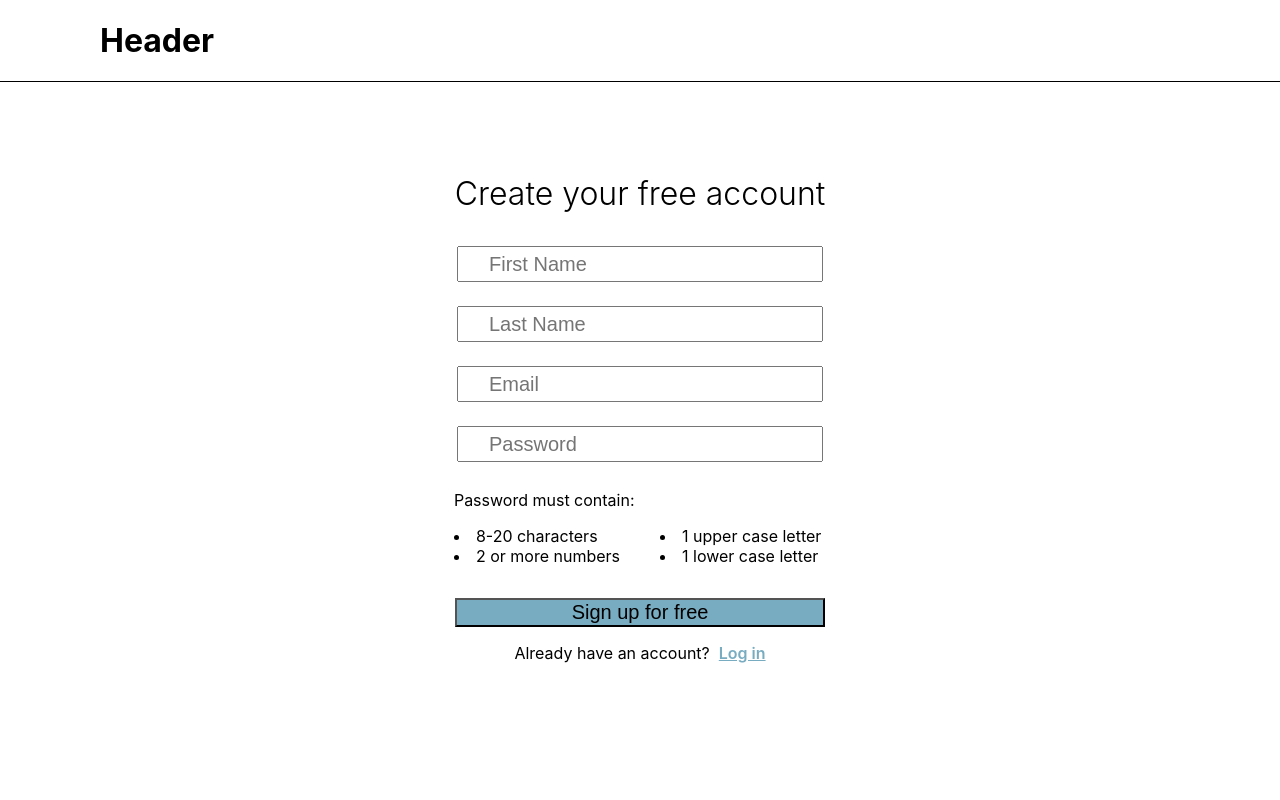
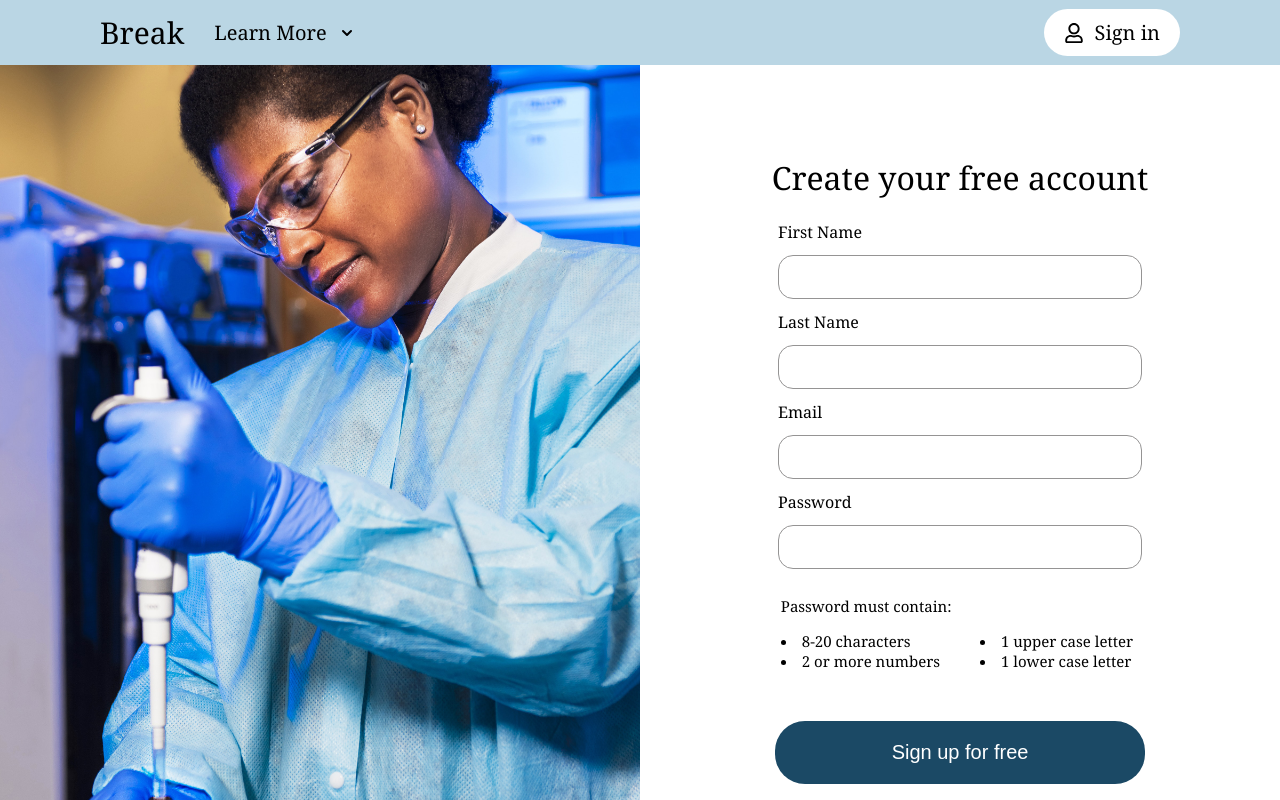
Before and after one commit to jenniferdinh1997/gradschool-frontend, a React (Create React App) app: page /signup in a window 1280 px wide. Shown: the top 800 px of the page. Built offline with nearby package versions, Linux system fonts and the light colour scheme.

Commit message:
finished signup frontend

```diff
--- a/public/index.html
+++ b/public/index.html
@@ -24,7 +24,7 @@
       work correctly both with client-side routing and a non-root public URL.
       Learn how to configure a non-root public URL by running `npm run build`.
     -->
-    <title></title>
+    <title>Break</title>
   </head>
   <body>
     <noscript>You need to enable JavaScript to run this app.</noscript>
--- a/routes/api/users.js
+++ b/routes/api/users.js
@@ -5,6 +5,6 @@ const router = express.Router();
 // @route   GET api/users
 // @dessc   test route
 // @access  Public
-router.get("/", (req,res) => res.send("User route"));
+router.get("/login", (req,res) => res.send("User route"));
 
 module.exports = router;
--- a/src/components/header/Header.jsx
+++ b/src/components/header/Header.jsx
@@ -14,7 +14,7 @@ const Header = () => {
 
             <div className="header-right">
                 <button id="login-btn">
-                    <Link to="/error" id="login-link">
+                    <Link to="/signup" id="login-link">
                         <FaRegUser /> &nbsp;
                         Sign in
                     </Link>
--- a/src/index.css
+++ b/src/index.css
@@ -1,8 +1,6 @@
 body {
   margin: 0;
-  font-family: -apple-system, BlinkMacSystemFont, 'Segoe UI', 'Roboto', 'Oxygen',
-    'Ubuntu', 'Cantarell', 'Fira Sans', 'Droid Sans', 'Helvetica Neue',
-    sans-serif;
+  font-family: "Cambria";
   -webkit-font-smoothing: antialiased;
   -moz-osx-font-smoothing: grayscale;
 }
--- a/src/screens/signup/Signup.css
+++ b/src/screens/signup/Signup.css
@@ -1,7 +1,18 @@
-.signup-header {
-    height: 60px;
-    border-bottom: 1px solid black;
-    padding-left: 100px;
+.signup-container {
+    display: flex;
+    flex-direction: row;
+}
+
+.signup-left {
+    width: 50%;
+}
+
+.signup-right {
+    width: 50%;
+}
+
+#signup-stock-photo {
+    width: 100%;
 }
 
 #signup-title {
@@ -19,19 +30,34 @@
 .signup-form input {
     width: 330px;
     height: 30px;
+    border-radius: 15px;
 }
 
 #first-name, #last-name, #email, #password {
-    font-size: 20px;
     margin: 12px 0px;
     padding-left: 30px;
+    height: 40px;
+    border: 1px rgb(149, 148, 148) solid;
 }
 
 #signup-button {
-    background-color: #78ACC1;
-    color: black;
+    margin: 20px auto;
     width: 370px;
+    background-color: #1B4965;
+    border-style: none;
+    padding: 20px 60px;
+    border-radius: 30px;
     font-size: 20px;
+    color: white;
+}
+
+#signup-button:hover {
+    background-color: #5FA8D3;
+}
+
+#signup-section {
+    display: flex;
+    flex-direction: column;
 }
 
 .pw-requirements {
@@ -39,6 +65,7 @@
     grid-template-columns: 1fr 1fr;
     grid-template-rows: 1fr 1fr;
     margin-bottom: 20px;
+    font-size: 15px;
 }
 
 #pw-title {
--- a/src/screens/signup/Signup.jsx
+++ b/src/screens/signup/Signup.jsx
@@ -1,33 +1,49 @@
 import React from "react";
 import { Link } from "react-router-dom";
+import Header from "../../components/header/Header";
+import Footer from "../../components/Footer/Footer";
+import SignUp from "../../assets/signup.jpg";
 import "./Signup.css";
 
 const Signup = () => {
     return (
         <div>
-            <header className="signup-header">
-                <h1>Header</h1>
-            </header>
-
-            <div>
+            <Header />
+            <div className="signup-container">
+                <div className="signup-left">
+                    <img
+                        src={SignUp}
+                        alt="Lab Worker"
+                        id="signup-stock-photo"
+                    />
+                </div>
+                <div className="signup-right">
                     <form className="signup-form">
                         <h1 id="signup-title">Create your free account</h1>
+                        <section id="signup-section">
+                            <label>First Name</label>
                             <input
                                 type="text"
-                        placeholder="First Name"
                                 id="first-name"/>
+                        </section>
+                        <section id="signup-section">
+                            <label>Last Name</label>
                             <input
                                 type="text"
-                        placeholder="Last Name"
                                 id="last-name"/>
+                        </section>
+                        <section id="signup-section">
+                            <label>Email</label>
                             <input
                                 type="email"
-                        placeholder="Email"
                                 id="email"/>
+                        </section>
+                        <section id="signup-section">
+                            <label>Password</label>
                             <input
                                 type="password"
-                        placeholder="Password"
                                 id="password"/>
+                        </section>
                         <div className="pw-requirements">
                             <ul id="pw-title">Password must contain:</ul>
                             <div id="pw-left">
@@ -47,9 +63,11 @@ const Signup = () => {
                     </form>
 
                     <p id="login-redirect">Already have an account? &nbsp;
-                    <Link to="/login">Log in</Link>
+                        <Link to="/login">Sign in</Link>
                     </p>
                 </div>
+            </div>
+            <Footer />
         </div>
     )
 }
```
Also changed, not shown: controllers/users.js (added), src/assets/signup.jpg (added). Lines whose indentation alone changed are shown as unchanged.
